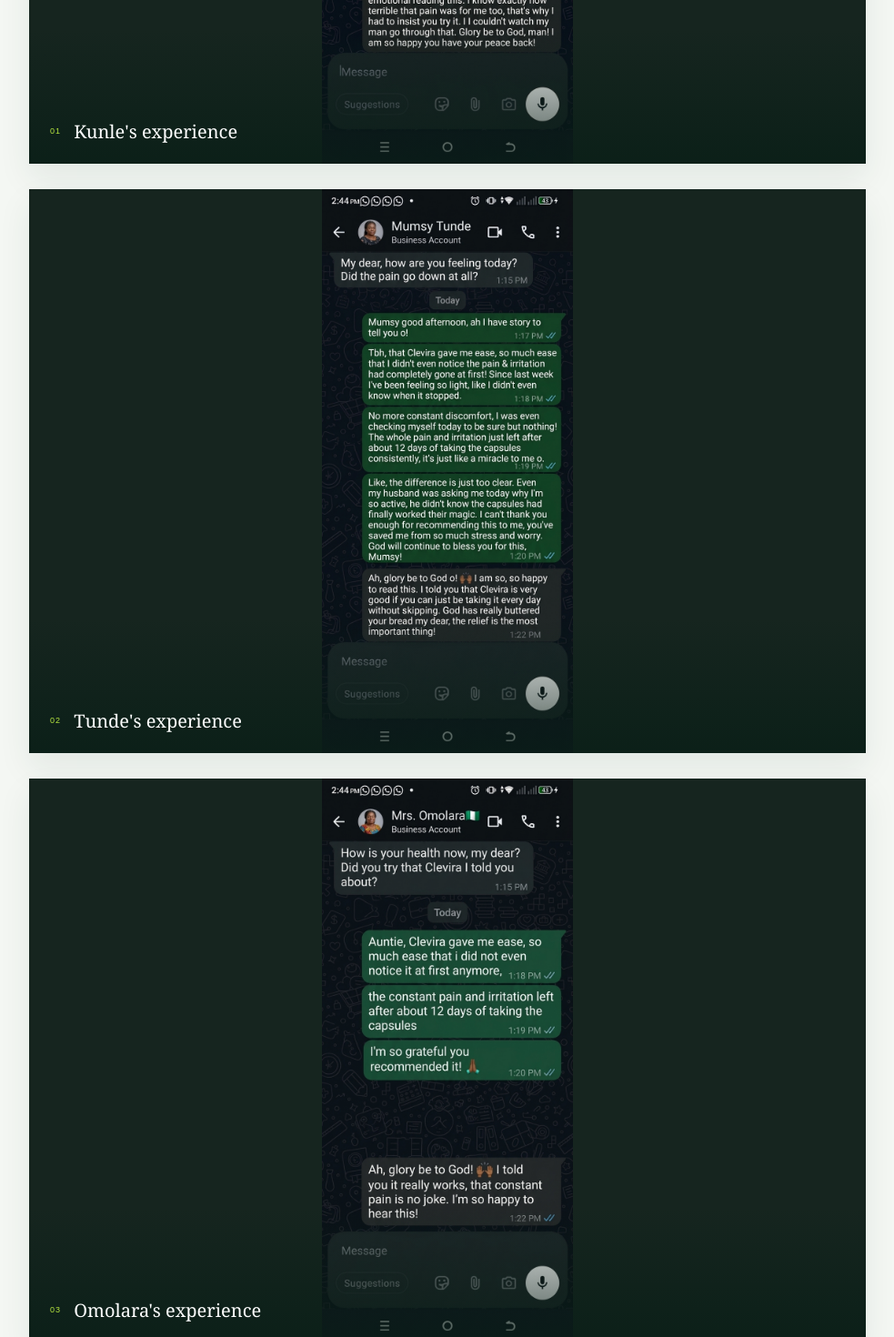
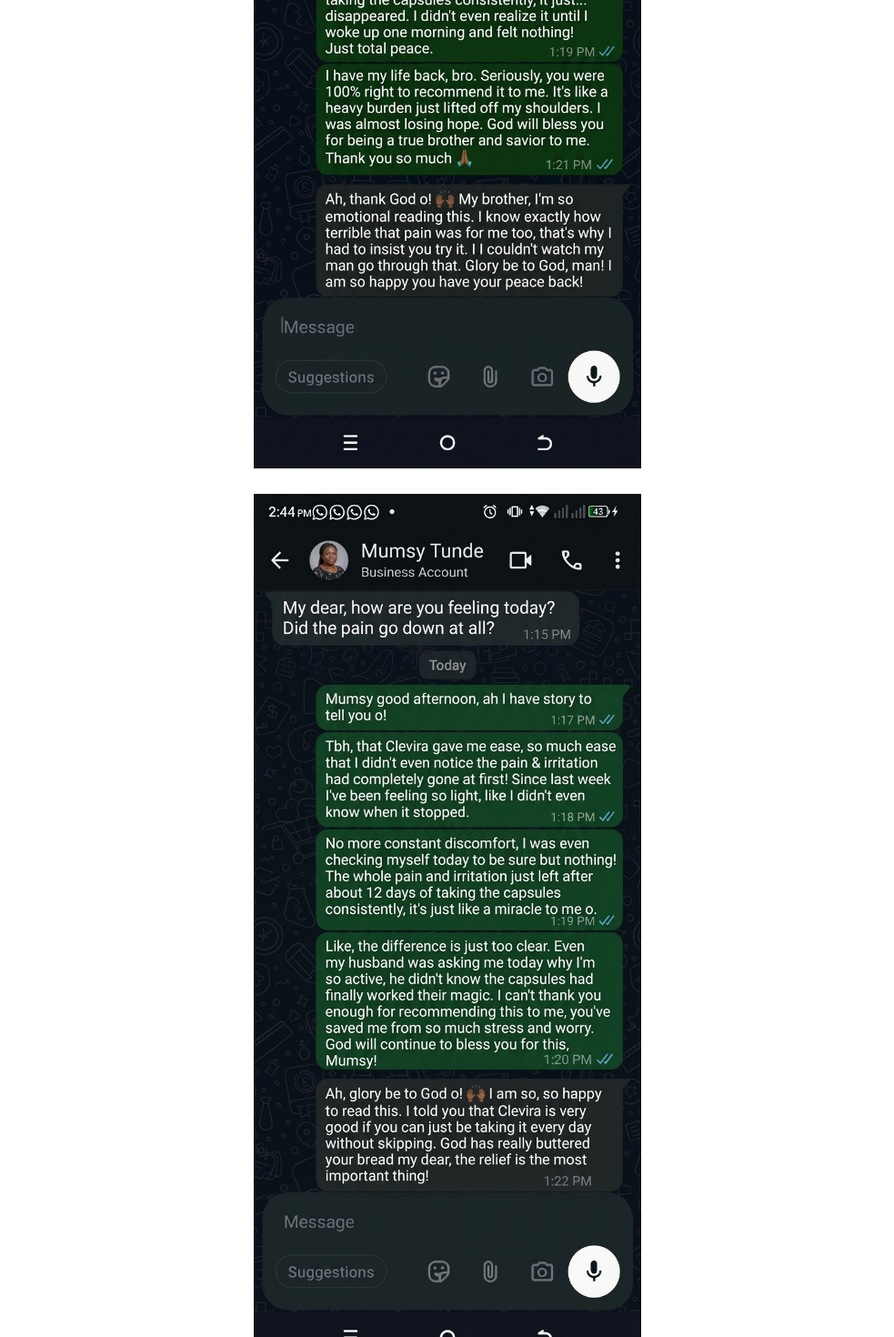
Before and after one commit to Ukwun/clevira1, a Next.js app: page / in a window 1280 px wide. Shown: the part 6520-7990 px from the top of the page at 91% size, without its empty margins (148-1131 px from the left). Built offline with nearby package versions, Linux system fonts and the light colour scheme.

Commit message:
Show testimonial screenshots without card backgrounds

```diff
--- a/app/globals.css
+++ b/app/globals.css
@@ -162,19 +162,15 @@ a:focus-visible, button:focus-visible, summary:focus-visible { outline: 2px soli
 .cycle-steps { display: flex; align-items: center; justify-content: space-between; gap: 10px; color: #c3d2c5; font-size: 10px; }
 .cycle-steps i { color: #b6e63f; font-size: 18px; font-style: normal; }
 
-.testimonials-section { padding: 104px 0 110px; background: #f4f7f3; }
+.testimonials-section { padding: 104px 0 110px; background: var(--paper); }
 .testimonials-heading { display: grid; grid-template-columns: 1.05fr .95fr; gap: 80px; align-items: end; }
 .testimonials-heading h2 { margin: 17px 0 0; color: var(--forest-deep); font-family: var(--serif); font-size: clamp(40px, 4.7vw, 60px); font-weight: 400; letter-spacing: -.05em; line-height: 1.06; }
 .testimonials-heading h2 em { color: #52705c; }
 .testimonials-heading > p { max-width: 420px; margin: 0 0 7px auto; color: #707b73; font-size: 12px; line-height: 1.9; }
 .testimonial-stack { display: grid; grid-template-columns: minmax(0, 920px); justify-content: center; gap: 28px; margin-top: 56px; }
-.testimonial-card { position: relative; min-height: 620px; margin: 0; overflow: hidden; background: #16251f; box-shadow: 0 16px 34px rgba(23,61,50,.08); }
+.testimonial-card { position: relative; width: min(100%, 430px); aspect-ratio: 9 / 20; margin: 0 auto; overflow: hidden; background: transparent; }
 .testimonial-image { object-fit: contain; object-position: center; transition: transform .5s ease; }
 .testimonial-card:hover .testimonial-image { transform: scale(1.015); }
-.testimonial-card:after { content: ""; position: absolute; inset: 0; pointer-events: none; background: linear-gradient(0deg, rgba(8,30,22,.75), transparent 24%); }
-.testimonial-card figcaption { position: absolute; z-index: 1; right: 23px; bottom: 20px; left: 23px; display: flex; align-items: center; gap: 14px; color: #fff; }
-.testimonial-card figcaption span { color: #b6e63f; font-size: 9px; letter-spacing: .12em; }
-.testimonial-card figcaption strong { font-family: var(--serif); font-size: 20px; font-weight: 400; }
 
 .transparency-section { padding: 104px 0 110px; background: #fff; }
 .transparency-heading { display: grid; grid-template-columns: 1.05fr .95fr; gap: 80px; align-items: end; }
@@ -459,7 +455,7 @@ a:focus-visible, button:focus-visible, summary:focus-visible { outline: 2px soli
   .testimonials-heading { grid-template-columns: 1fr; gap: 18px; }
   .testimonials-heading > p { margin: 0; }
   .testimonial-stack { gap: 18px; margin-top: 34px; }
-  .testimonial-card { min-height: 540px; }
+  .testimonial-card { width: min(100%, 390px); }
   .transparency-section { padding: 70px 0; }
   .transparency-heading { grid-template-columns: 1fr; gap: 18px; }
   .transparency-heading > p { margin: 0; }
--- a/app/page.tsx
+++ b/app/page.tsx
@@ -71,10 +71,10 @@ export default function Home() {
         <div className="section-shell">
           <div className="testimonials-heading"><div><p className="eyebrow"><span /> 03 / CUSTOMER EXPERIENCES</p><h2>When someone finally says,<br /><em>&quot;I feel like myself again.&quot;</em></h2></div><p>These conversations reflect individual customer experiences shared with the Clevira team. Every body is different, and personal experiences are not a substitute for qualified medical advice.</p></div>
           <div className="testimonial-stack">
-            <ScrollReveal><figure className="testimonial-card"><Image src="/images/testimonial-kunle.jpg" alt="WhatsApp conversation from a customer named Kunle about his Clevira experience" fill sizes="(max-width: 720px) 100vw, 920px" className="testimonial-image" /><figcaption><span>01</span><strong>Kunle&apos;s experience</strong></figcaption></figure></ScrollReveal>
-            <ScrollReveal><figure className="testimonial-card"><Image src="/images/testimonial-tunde.jpg" alt="WhatsApp conversation from a customer named Tunde about her Clevira experience" fill sizes="(max-width: 720px) 100vw, 920px" className="testimonial-image" /><figcaption><span>02</span><strong>Tunde&apos;s experience</strong></figcaption></figure></ScrollReveal>
-            <ScrollReveal><figure className="testimonial-card"><Image src="/images/testimonial-omolara.jpg" alt="WhatsApp conversation from a customer named Omolara about her Clevira experience" fill sizes="(max-width: 720px) 100vw, 920px" className="testimonial-image" /><figcaption><span>03</span><strong>Omolara&apos;s experience</strong></figcaption></figure></ScrollReveal>
-            <ScrollReveal><figure className="testimonial-card"><Image src="/images/testimonial-tobi.jpg" alt="WhatsApp conversation from a customer named Tobi about his Clevira experience" fill sizes="(max-width: 720px) 100vw, 920px" className="testimonial-image" /><figcaption><span>04</span><strong>Tobi&apos;s experience</strong></figcaption></figure></ScrollReveal>
+            <ScrollReveal><figure className="testimonial-card"><Image src="/images/testimonial-kunle.jpg" alt="WhatsApp conversation from a customer named Kunle about his Clevira experience" fill sizes="(max-width: 720px) 100vw, 920px" className="testimonial-image" /></figure></ScrollReveal>
+            <ScrollReveal><figure className="testimonial-card"><Image src="/images/testimonial-tunde.jpg" alt="WhatsApp conversation from a customer named Tunde about her Clevira experience" fill sizes="(max-width: 720px) 100vw, 920px" className="testimonial-image" /></figure></ScrollReveal>
+            <ScrollReveal><figure className="testimonial-card"><Image src="/images/testimonial-omolara.jpg" alt="WhatsApp conversation from a customer named Omolara about her Clevira experience" fill sizes="(max-width: 720px) 100vw, 920px" className="testimonial-image" /></figure></ScrollReveal>
+            <ScrollReveal><figure className="testimonial-card"><Image src="/images/testimonial-tobi.jpg" alt="WhatsApp conversation from a customer named Tobi about his Clevira experience" fill sizes="(max-width: 720px) 100vw, 920px" className="testimonial-image" /></figure></ScrollReveal>
           </div>
         </div>
       </section>
```
